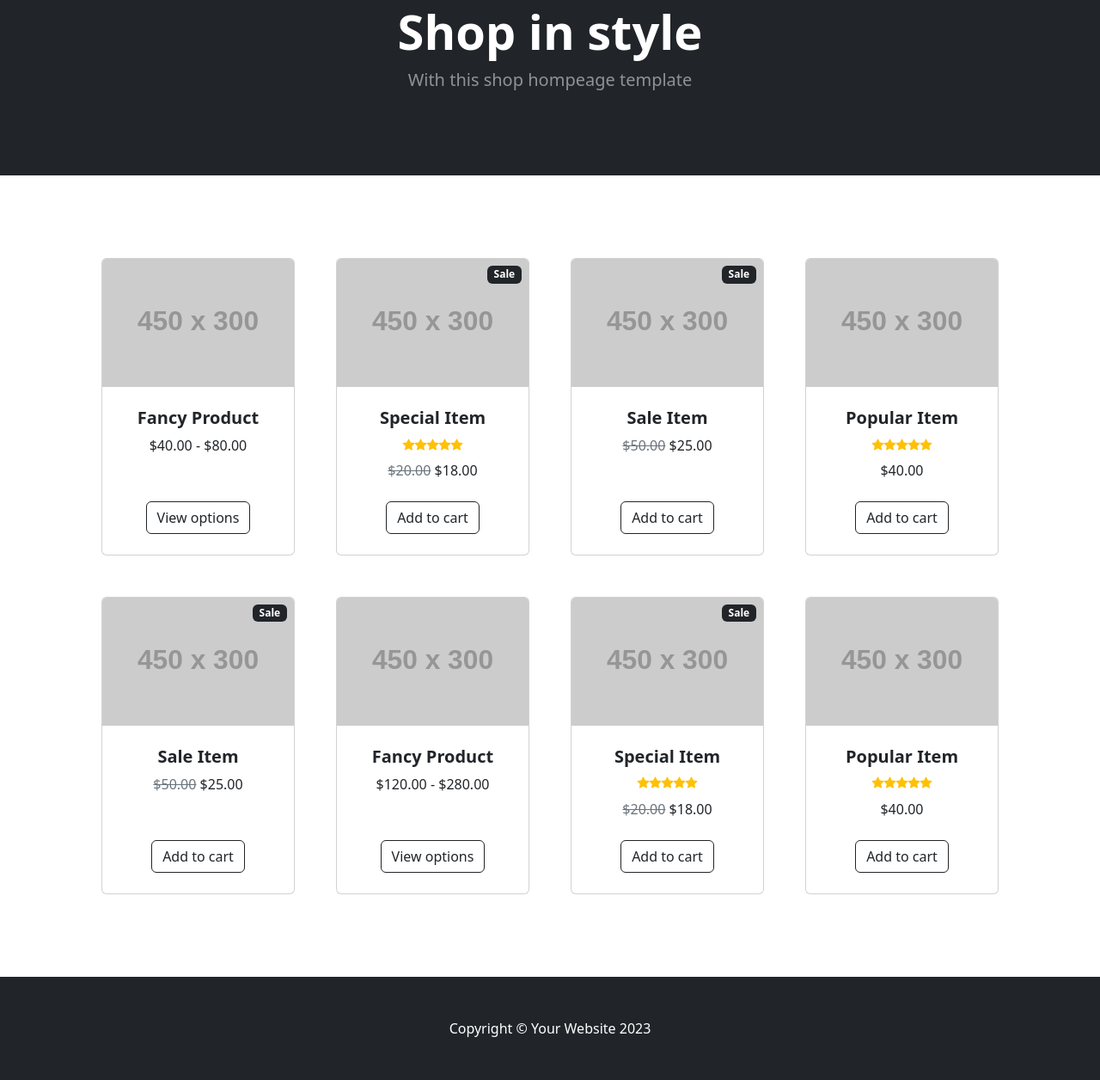
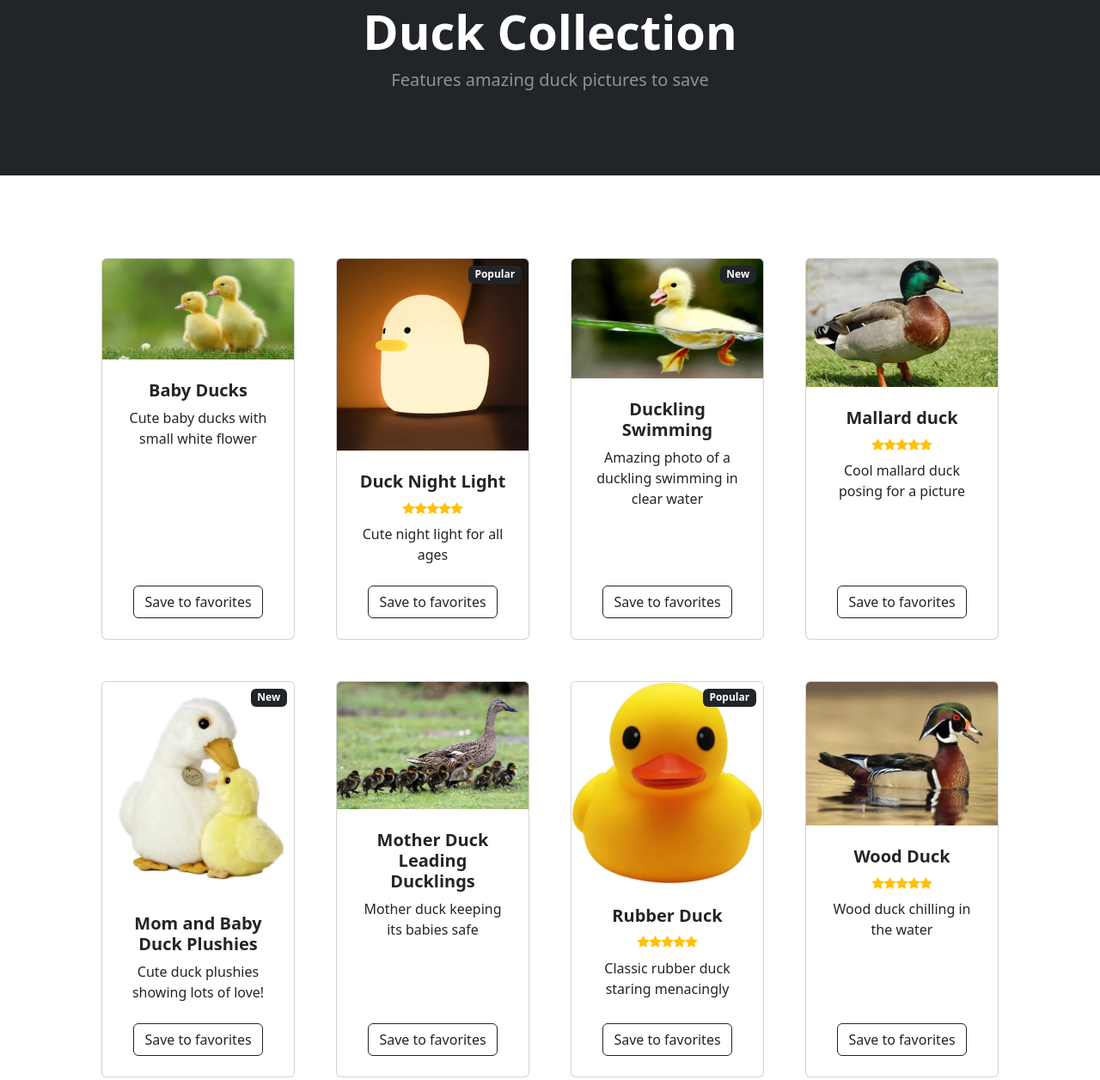
Before and after one commit to matruong2/matruong2.github.io, a plain HTML site: page index.html in a window 1280 px wide. Shown: the part 149-1405 px from the top of the page at 86% size. Drawn offline with nearby package versions, Linux system fonts and the light colour scheme; placeholder pictures from the web are drawn by us.

Commit message:
Changed website to feature ducks

```diff
--- a/index.html
+++ b/index.html
@@ -5,7 +5,7 @@
         <meta name="viewport" content="width=device-width, initial-scale=1, shrink-to-fit=no" />
         <meta name="description" content="" />
         <meta name="author" content="" />
-        <title>Shop Homepage - Start Bootstrap Template</title>
+        <title>Duck Collection</title>
         <!-- Favicon-->
         <link rel="icon" type="image/x-icon" href="assets/favicon.ico" />
         <!-- Bootstrap icons-->
@@ -17,26 +17,26 @@
         <!-- Navigation-->
         <nav class="navbar navbar-expand-lg navbar-light bg-light">
             <div class="container px-4 px-lg-5">
-                <a class="navbar-brand" href="#!">Start Bootstrap</a>
+                <a class="navbar-brand" href="#!">Ducks</a>
                 <button class="navbar-toggler" type="button" data-bs-toggle="collapse" data-bs-target="#navbarSupportedContent" aria-controls="navbarSupportedContent" aria-expanded="false" aria-label="Toggle navigation"><span class="navbar-toggler-icon"></span></button>
                 <div class="collapse navbar-collapse" id="navbarSupportedContent">
                     <ul class="navbar-nav me-auto mb-2 mb-lg-0 ms-lg-4">
                         <li class="nav-item"><a class="nav-link active" aria-current="page" href="#!">Home</a></li>
                         <li class="nav-item"><a class="nav-link" href="#!">About</a></li>
                         <li class="nav-item dropdown">
-                            <a class="nav-link dropdown-toggle" id="navbarDropdown" href="#" role="button" data-bs-toggle="dropdown" aria-expanded="false">Shop</a>
+                            <a class="nav-link dropdown-toggle" id="navbarDropdown" href="#" role="button" data-bs-toggle="dropdown" aria-expanded="false">Collection</a>
                             <ul class="dropdown-menu" aria-labelledby="navbarDropdown">
-                                <li><a class="dropdown-item" href="#!">All Products</a></li>
+                                <li><a class="dropdown-item" href="#!">All Ducks</a></li>
                                 <li><hr class="dropdown-divider" /></li>
-                                <li><a class="dropdown-item" href="#!">Popular Items</a></li>
-                                <li><a class="dropdown-item" href="#!">New Arrivals</a></li>
+                                <li><a class="dropdown-item" href="#!">Popular Ducks</a></li>
+                                <li><a class="dropdown-item" href="#!">New Ducks</a></li>
                             </ul>
                         </li>
                     </ul>
                     <form class="d-flex">
                         <button class="btn btn-outline-dark" type="submit">
                             <i class="bi-cart-fill me-1"></i>
-                            Cart
+                            Favorites
                             <span class="badge bg-dark text-white ms-1 rounded-pill">0</span>
                         </button>
                     </form>
@@ -47,8 +47,8 @@
         <header class="bg-dark py-5">
             <div class="container px-4 px-lg-5 my-5">
                 <div class="text-center text-white">
-                    <h1 class="display-4 fw-bolder">Shop in style</h1>
-                    <p class="lead fw-normal text-white-50 mb-0">With this shop hompeage template</p>
+                    <h1 class="display-4 fw-bolder">Duck Collection</h1>
+                    <p class="lead fw-normal text-white-50 mb-0">Features amazing duck pictures to save</p>
                 </div>
             </div>
         </header>
@@ -59,33 +59,33 @@
                     <div class="col mb-5">
                         <div class="card h-100">
                             <!-- Product image-->
-                            <img class="card-img-top" src="https://dummyimage.com/450x300/dee2e6/6c757d.jpg" alt="..." />
+                            <img class="card-img-top" src="img/baby-ducks.jpg" alt="baby ducks" />
                             <!-- Product details-->
                             <div class="card-body p-4">
                                 <div class="text-center">
                                     <!-- Product name-->
-                                    <h5 class="fw-bolder">Fancy Product</h5>
+                                    <h5 class="fw-bolder">Baby Ducks</h5>
                                     <!-- Product price-->
-                                    $40.00 - $80.00
+                                    Cute baby ducks with small white flower
                                 </div>
                             </div>
                             <!-- Product actions-->
                             <div class="card-footer p-4 pt-0 border-top-0 bg-transparent">
-                                <div class="text-center"><a class="btn btn-outline-dark mt-auto" href="#">View options</a></div>
+                                <div class="text-center"><a class="btn btn-outline-dark mt-auto" href="#">Save to favorites</a></div>
                             </div>
                         </div>
                     </div>
                     <div class="col mb-5">
                         <div class="card h-100">
                             <!-- Sale badge-->
-                            <div class="badge bg-dark text-white position-absolute" style="top: 0.5rem; right: 0.5rem">Sale</div>
+                            <div class="badge bg-dark text-white position-absolute" style="top: 0.5rem; right: 0.5rem">Popular</div>
                             <!-- Product image-->
-                            <img class="card-img-top" src="https://dummyimage.com/450x300/dee2e6/6c757d.jpg" alt="..." />
+                            <img class="card-img-top" src="img/duck-night-light.jpg" alt="Duck night light" />
                             <!-- Product details-->
                             <div class="card-body p-4">
                                 <div class="text-center">
                                     <!-- Product name-->
-                                    <h5 class="fw-bolder">Special Item</h5>
+                                    <h5 class="fw-bolder">Duck Night Light</h5>
                                     <!-- Product reviews-->
                                     <div class="d-flex justify-content-center small text-warning mb-2">
                                         <div class="bi-star-fill"></div>
@@ -95,47 +95,45 @@
                                         <div class="bi-star-fill"></div>
                                     </div>
                                     <!-- Product price-->
-                                    <span class="text-muted text-decoration-line-through">$20.00</span>
-                                    $18.00
+                                    Cute night light for all ages
                                 </div>
                             </div>
                             <!-- Product actions-->
                             <div class="card-footer p-4 pt-0 border-top-0 bg-transparent">
-                                <div class="text-center"><a class="btn btn-outline-dark mt-auto" href="#">Add to cart</a></div>
+                                <div class="text-center"><a class="btn btn-outline-dark mt-auto" href="#">Save to favorites</a></div>
                             </div>
                         </div>
                     </div>
                     <div class="col mb-5">
                         <div class="card h-100">
                             <!-- Sale badge-->
-                            <div class="badge bg-dark text-white position-absolute" style="top: 0.5rem; right: 0.5rem">Sale</div>
+                            <div class="badge bg-dark text-white position-absolute" style="top: 0.5rem; right: 0.5rem">New</div>
                             <!-- Product image-->
-                            <img class="card-img-top" src="https://dummyimage.com/450x300/dee2e6/6c757d.jpg" alt="..." />
+                            <img class="card-img-top" src="img/duckling.jfif" alt="Baby duck swimming" />
                             <!-- Product details-->
                             <div class="card-body p-4">
                                 <div class="text-center">
                                     <!-- Product name-->
-                                    <h5 class="fw-bolder">Sale Item</h5>
+                                    <h5 class="fw-bolder">Duckling Swimming</h5>
                                     <!-- Product price-->
-                                    <span class="text-muted text-decoration-line-through">$50.00</span>
-                                    $25.00
+                                    Amazing photo of a duckling swimming in clear water
                                 </div>
                             </div>
                             <!-- Product actions-->
                             <div class="card-footer p-4 pt-0 border-top-0 bg-transparent">
-                                <div class="text-center"><a class="btn btn-outline-dark mt-auto" href="#">Add to cart</a></div>
+                                <div class="text-center"><a class="btn btn-outline-dark mt-auto" href="#">Save to favorites</a></div>
                             </div>
                         </div>
                     </div>
                     <div class="col mb-5">
                         <div class="card h-100">
                             <!-- Product image-->
-                            <img class="card-img-top" src="https://dummyimage.com/450x300/dee2e6/6c757d.jpg" alt="..." />
+                            <img class="card-img-top" src="img/mallard-duck.webp" alt="Mallard duck" />
                             <!-- Product details-->
                             <div class="card-body p-4">
                                 <div class="text-center">
                                     <!-- Product name-->
-                                    <h5 class="fw-bolder">Popular Item</h5>
+                                    <h5 class="fw-bolder">Mallard duck</h5>
                                     <!-- Product reviews-->
                                     <div class="d-flex justify-content-center small text-warning mb-2">
                                         <div class="bi-star-fill"></div>
@@ -145,67 +143,66 @@
                                         <div class="bi-star-fill"></div>
                                     </div>
                                     <!-- Product price-->
-                                    $40.00
+                                    Cool mallard duck posing for a picture
                                 </div>
                             </div>
                             <!-- Product actions-->
                             <div class="card-footer p-4 pt-0 border-top-0 bg-transparent">
-                                <div class="text-center"><a class="btn btn-outline-dark mt-auto" href="#">Add to cart</a></div>
+                                <div class="text-center"><a class="btn btn-outline-dark mt-auto" href="#">Save to favorites</a></div>
                             </div>
                         </div>
                     </div>
                     <div class="col mb-5">
                         <div class="card h-100">
                             <!-- Sale badge-->
-                            <div class="badge bg-dark text-white position-absolute" style="top: 0.5rem; right: 0.5rem">Sale</div>
+                            <div class="badge bg-dark text-white position-absolute" style="top: 0.5rem; right: 0.5rem">New</div>
                             <!-- Product image-->
-                            <img class="card-img-top" src="https://dummyimage.com/450x300/dee2e6/6c757d.jpg" alt="..." />
+                            <img class="card-img-top" src="img/mom-and-baby-duck-plush.webp" alt="2 duck plushies with a mom and baby duck" />
                             <!-- Product details-->
                             <div class="card-body p-4">
                                 <div class="text-center">
                                     <!-- Product name-->
-                                    <h5 class="fw-bolder">Sale Item</h5>
+                                    <h5 class="fw-bolder">Mom and Baby Duck Plushies</h5>
                                     <!-- Product price-->
-                                    <span class="text-muted text-decoration-line-through">$50.00</span>
-                                    $25.00
+                                    Cute duck plushies showing lots of love!
                                 </div>
                             </div>
                             <!-- Product actions-->
                             <div class="card-footer p-4 pt-0 border-top-0 bg-transparent">
-                                <div class="text-center"><a class="btn btn-outline-dark mt-auto" href="#">Add to cart</a></div>
+                                <div class="text-center"><a class="btn btn-outline-dark mt-auto" href="#">Save to favorites</a></div>
                             </div>
                         </div>
                     </div>
                     <div class="col mb-5">
                         <div class="card h-100">
                             <!-- Product image-->
-                            <img class="card-img-top" src="https://dummyimage.com/450x300/dee2e6/6c757d.jpg" alt="..." />
+                            <img class="card-img-top" src="img/mother-and-ducklings.jpg" alt="Mother duck leading baby ducks" />
                             <!-- Product details-->
                             <div class="card-body p-4">
                                 <div class="text-center">
                                     <!-- Product name-->
-                                    <h5 class="fw-bolder">Fancy Product</h5>
+                                    <h5 class="fw-bolder">Mother Duck Leading Ducklings</h5>
                                     <!-- Product price-->
-                                    $120.00 - $280.00
+                                    Mother duck keeping its babies safe
                                 </div>
                             </div>
                             <!-- Product actions-->
                             <div class="card-footer p-4 pt-0 border-top-0 bg-transparent">
-                                <div class="text-center"><a class="btn btn-outline-dark mt-auto" href="#">View options</a></div>
+                                <div class="text-center"><a class="btn btn-outline-dark mt-auto" href="#">Save to favorites</a></div>
                             </div>
                         </div>
                     </div>
                     <div class="col mb-5">
                         <div class="card h-100">
                             <!-- Sale badge-->
-                            <div class="badge bg-dark text-white position-absolute" style="top: 0.5rem; right: 0.5rem">Sale</div>
+                            <div class="badge bg-dark text-white position-absolute" style="top: 0.5rem; right: 0.5rem">Popular</div>
                             <!-- Product image-->
-                            <img class="card-img-top" src="https://dummyimage.com/450x300/dee2e6/6c757d.jpg" alt="..." />
+                            <img class="card-img-top" src="img/rubber-duck.jpg" alt="Rubber duck" />
                             <!-- Product details-->
                             <div class="card-body p-4">
                                 <div class="text-center">
                                     <!-- Product name-->
-                                    <h5 class="fw-bolder">Special Item</h5>
+                                    <h5 class="fw-bolder">Rubber Duck</h5>
                                     <!-- Product reviews-->
                                     <div class="d-flex justify-content-center small text-warning mb-2">
                                         <div class="bi-star-fill"></div>
@@ -215,25 +212,24 @@
                                         <div class="bi-star-fill"></div>
                                     </div>
                                     <!-- Product price-->
-                                    <span class="text-muted text-decoration-line-through">$20.00</span>
-                                    $18.00
+                                    Classic rubber duck staring menacingly
                                 </div>
                             </div>
                             <!-- Product actions-->
                             <div class="card-footer p-4 pt-0 border-top-0 bg-transparent">
-                                <div class="text-center"><a class="btn btn-outline-dark mt-auto" href="#">Add to cart</a></div>
+                                <div class="text-center"><a class="btn btn-outline-dark mt-auto" href="#">Save to favorites</a></div>
                             </div>
                         </div>
                     </div>
                     <div class="col mb-5">
                         <div class="card h-100">
                             <!-- Product image-->
-                            <img class="card-img-top" src="https://dummyimage.com/450x300/dee2e6/6c757d.jpg" alt="..." />
+                            <img class="card-img-top" src="img/wood-duck.jpg" alt="Wood duck" />
                             <!-- Product details-->
                             <div class="card-body p-4">
                                 <div class="text-center">
                                     <!-- Product name-->
-                                    <h5 class="fw-bolder">Popular Item</h5>
+                                    <h5 class="fw-bolder">Wood Duck</h5>
                                     <!-- Product reviews-->
                                     <div class="d-flex justify-content-center small text-warning mb-2">
                                         <div class="bi-star-fill"></div>
@@ -243,12 +239,12 @@
                                         <div class="bi-star-fill"></div>
                                     </div>
                                     <!-- Product price-->
-                                    $40.00
+                                    Wood duck chilling in the water
                                 </div>
                             </div>
                             <!-- Product actions-->
                             <div class="card-footer p-4 pt-0 border-top-0 bg-transparent">
-                                <div class="text-center"><a class="btn btn-outline-dark mt-auto" href="#">Add to cart</a></div>
+                                <div class="text-center"><a class="btn btn-outline-dark mt-auto" href="#">Save to favorites</a></div>
                             </div>
                         </div>
                     </div>
```
